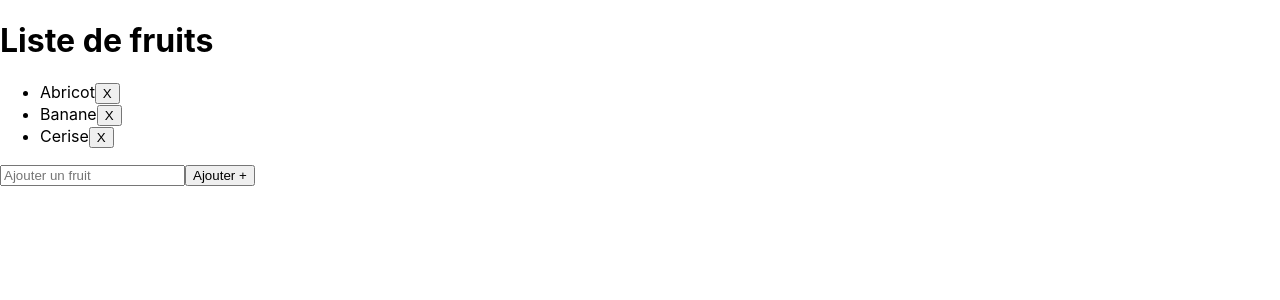
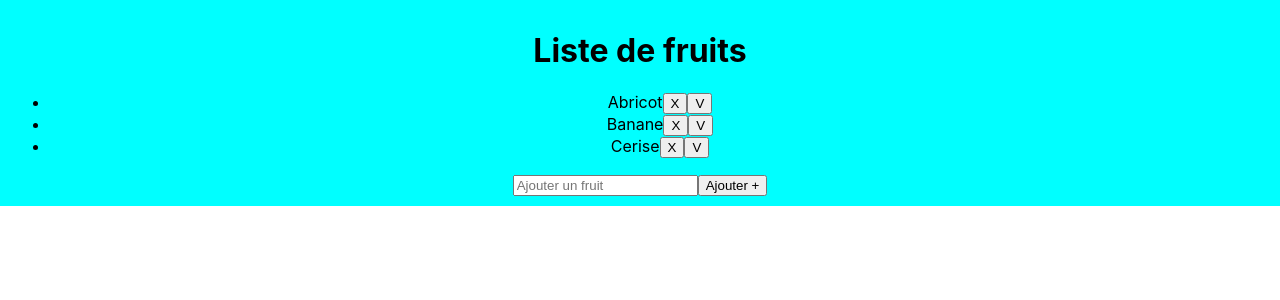
Before and after one commit to TheoPIERSON/ListReact, a React (Create React App) app: page / in a window 1280 px wide. Shown: the top 300 px of the page. Built offline with nearby package versions, Linux system fonts and the light colour scheme.

Commit message:
feat: change a little css

```diff
--- a/src/App.js
+++ b/src/App.js
@@ -34,14 +34,22 @@ function App() {
     //3. modifier le state avec le setter
     setFruits(fruitsCopy);
   };
+  const afficherFruitPrefere = (fruitNom) => {
+    alert(`J'aime trop ce fruit: ${fruitNom}`);
+  };
 
   //Affichage (render)
   return (
-    <div>
+    <div className="list">
       <h1>Liste de fruits</h1>
       <ul>
         {fruits.map((fruit) => (
-          <Fruit fruitInfo={fruit} actionClick={() => handleDelete(fruit.id)} key={fruit.id} />
+          <Fruit
+            fruitInfo={fruit}
+            actionClick={() => handleDelete(fruit.id)}
+            favClick={() => afficherFruitPrefere(fruit.nom)}
+            key={fruit.id}
+          />
         ))}
       </ul>
       <FruitForm handleAdd={handleAdd} />
--- a/src/components/Fruit.jsx
+++ b/src/components/Fruit.jsx
@@ -1,4 +1,4 @@
-export default function Fruit({ fruitInfo, actionClick }) {
+export default function Fruit({ fruitInfo, actionClick, favClick }) {
   //state
   //comportement
   //render
@@ -6,6 +6,7 @@ export default function Fruit({ fruitInfo, actionClick }) {
     <li>
       {fruitInfo.nom}
       <button onClick={actionClick}>X</button>
+      <button onClick={favClick}>V</button>
     </li>
   );
 }
--- a/src/index.css
+++ b/src/index.css
@@ -1,13 +1,15 @@
 body {
   margin: 0;
-  font-family: -apple-system, BlinkMacSystemFont, 'Segoe UI', 'Roboto', 'Oxygen',
-    'Ubuntu', 'Cantarell', 'Fira Sans', 'Droid Sans', 'Helvetica Neue',
-    sans-serif;
+  font-family: -apple-system, BlinkMacSystemFont, "Segoe UI", "Roboto", "Oxygen", "Ubuntu", "Cantarell", "Fira Sans",
+    "Droid Sans", "Helvetica Neue", sans-serif;
   -webkit-font-smoothing: antialiased;
   -moz-osx-font-smoothing: grayscale;
+  text-align: center;
 }
-
+.list {
+  padding: 10px;
+  background-color: aqua;
+}
 code {
-  font-family: source-code-pro, Menlo, Monaco, Consolas, 'Courier New',
-    monospace;
+  font-family: source-code-pro, Menlo, Monaco, Consolas, "Courier New", monospace;
 }
```
